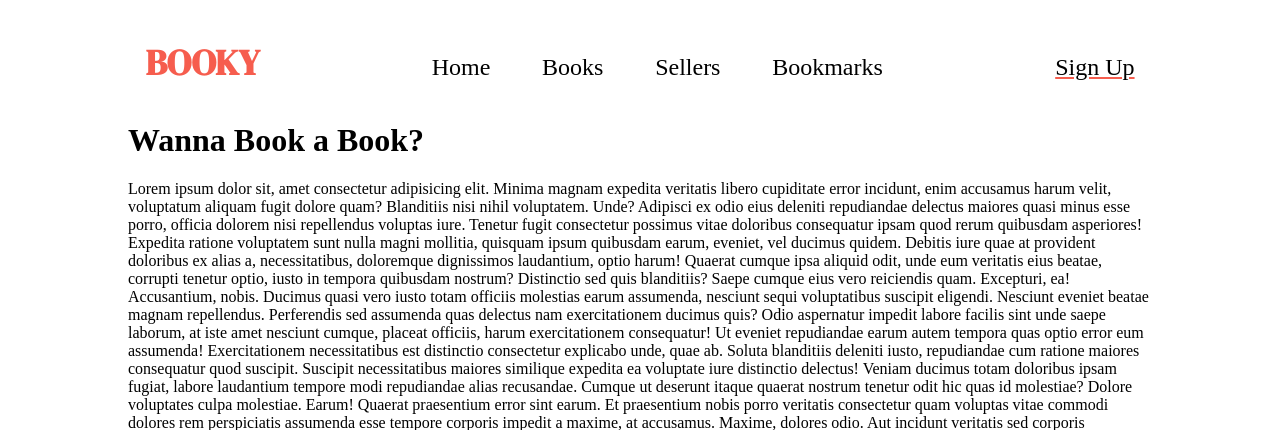
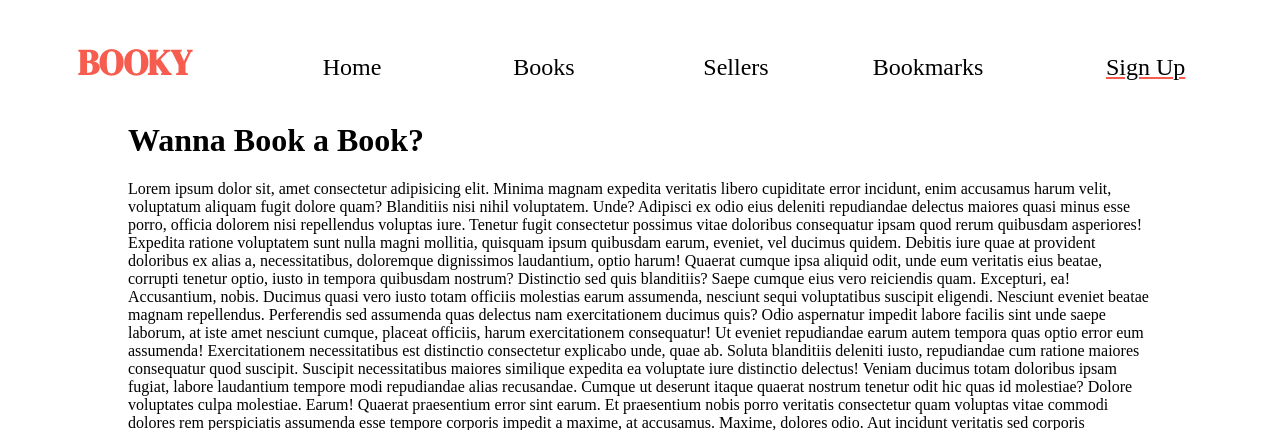
Before and after one commit to Ahmed-Ashraf-Marzouk/Booky, a PHP site: page / in a window 1280 px wide. Shown: the top 430 px of the page. Run offline with PHP 8.4, Linux system fonts and the light colour scheme; some libraries are stand-ins or nearby versions; some web fonts are replaced.

Commit message:
Fixed bold font pushhing other elements

```diff
--- a/css/index.css
+++ b/css/index.css
@@ -8,9 +8,9 @@ body {
     font-size: 1.5em;
     height: 50%;
     display: flex;
-    flex-wrap: wrap;
+    /* flex-wrap: wrap; */
     flex-direction: row;
-    justify-content: space-evenly;
+    justify-content: space-around;
     align-items: baseline;
     padding: 3% 1% 1% 1%;
 
@@ -25,7 +25,11 @@ body {
     font-size: 1.5em;
     color: #F65D4E;
 
-    flex-basis: fit-content;
+    /* flex-basis: fit-content; */
+
+    /* background-color: aquamarine; */
+    text-align: center;
+    flex: 1;
 }
 
 ul, li{
@@ -39,14 +43,23 @@ li{
     text-align: center;
     vertical-align: middle;
     min-width: fit-content;
-    padding: 0 0.5em 0 0.5em;
+    width: 6em;
+    /* padding: 0 1em 0 1em; */
+    margin: 0 1em;
+
+    /* background-color: burlywood; */
+
+    /* border: 1px solid black; */
 }
 
 ul{
     display: flex;
     justify-content: space-evenly;
-    flex: 0.5;
-    max-width: 50%;
+    justify-content: space-around;
+    /* flex: 1; */
+    /* max-width: 50%; */
+    /* background-color: royalblue; */
+    /* max-width: 18em; */
 }
 
 /* li:hover{
@@ -57,6 +70,10 @@ ul{
 #sign-up {
     width: fit-content;
     text-decoration: solid underline #F65D4E;
+    text-align: center;
+
+    /* background-color: cadetblue; */
+    flex: 1;
 }
 
 #sign-up:hover {
@@ -83,5 +100,9 @@ main{
 
 *::selection{
     color: white;
-    background-color: #F65D4E;
+    /* background-color: #F65D4E; */
 }
+
+ul li{
+    flex: 1;
+}
```
